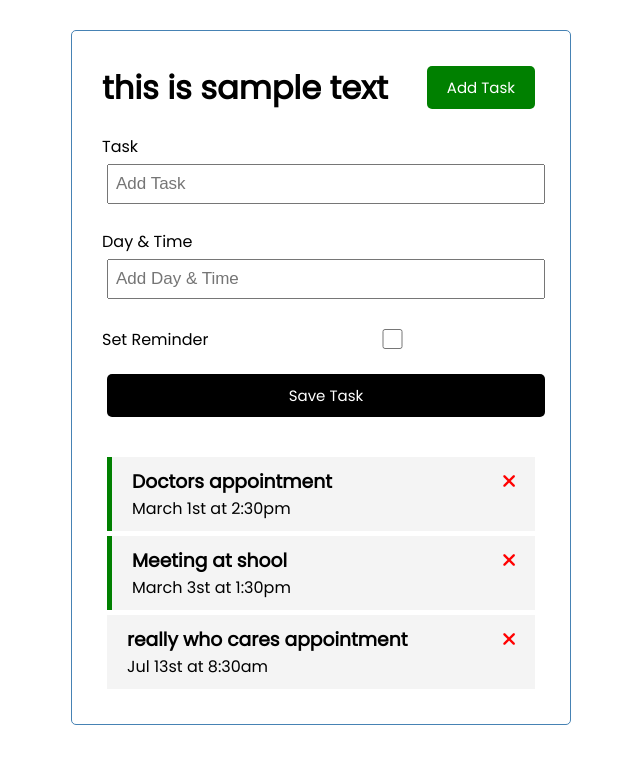
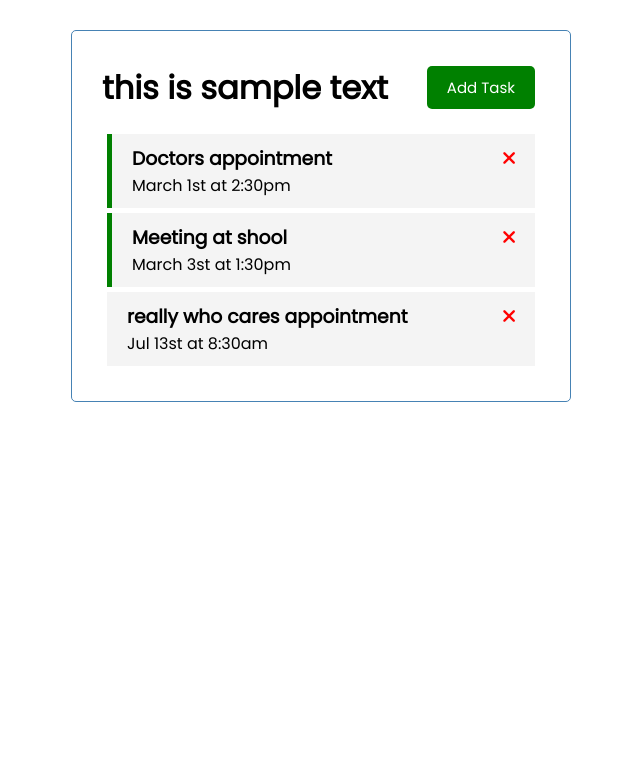
Before and after one commit to Tadesse-Alemayehu/Vue-tasks-manager, a Vue app: page / in a window 1280 px wide. Shown: the top 764 px of the page, without its empty margins (319-959 px from the left). Built offline with nearby package versions, Linux system fonts and the light colour scheme.

Commit message:
Build: for production

```diff
--- a/src/App.vue
+++ b/src/App.vue
@@ -1,7 +1,10 @@
 <template>
   <div class="container">
-    <Header title="this is sample text" />
-    <AddTask @add-task="addNewTask" />
+    <Header
+      @toggle-show-add-task="toggleShowAddTask"
+      title="this is sample text"
+    />
+    <AddTask v-show="showAddTask" @add-task="addNewTask" />
     <Tasks @toggle-task="toggleTask" @delete-task="deleteTask" :tasks="tasks" />
   </div>
 </template>
@@ -20,6 +23,7 @@ export default {
   data() {
     return {
       tasks: [],
+      showAddTask: false,
     };
   },
   emits: ["delete-task"],
@@ -34,8 +38,10 @@ export default {
       );
     },
     addNewTask(task) {
-      console.log(task);
       this.tasks.push({ ...task, id: Math.floor(Math.random() * 1000) });
+    },
+    toggleShowAddTask() {
+      this.showAddTask = !this.showAddTask;
     },
   },
   created() {
--- a/src/components/Header.vue
+++ b/src/components/Header.vue
@@ -1,7 +1,11 @@
 <template>
   <header>
     <h1>{{ title }}</h1>
-    <Button text="Add Task" color="green" />
+    <Button
+      @toggle-show-add-task="$emit('toggle-show-add-task')"
+      text="Add Task"
+      color="green"
+    />
   </header>
 </template>
 
@@ -9,6 +13,7 @@
 import Button from "./partials/Button.vue";
 export default {
   name: "HeaderElement",
+  emits: ["toggle-show-add-task"],
   props: {
     title: {
       type: String,
--- a/src/components/partials/AddTask.vue
+++ b/src/components/partials/AddTask.vue
@@ -12,7 +12,7 @@
     <div class="form-control">
       <label>Day & Time</label>
       <input
-        v-model="task.date"
+        v-model="task.day"
         type="text"
         name="day"
         placeholder="Add Day & Time"
@@ -35,7 +35,7 @@ export default {
     return {
       task: {
         text: "",
-        date: "",
+        day: "",
         reminder: false,
       },
     };
@@ -46,7 +46,7 @@ export default {
       this.$emit("add-task", this.task);
       this.task = {
         text: "",
-        date: "",
+        day: "",
         reminder: false,
       };
     },
--- a/src/components/partials/Button.vue
+++ b/src/components/partials/Button.vue
@@ -1,5 +1,9 @@
 <template>
-  <button @click="onClick()" class="btn" :style="`background-color: ${color}`">
+  <button
+    @click="$emit('toggle-show-add-task')"
+    class="btn"
+    :style="`background-color: ${color}`"
+  >
     {{ text }}
   </button>
 </template>
@@ -7,6 +11,7 @@
 <script>
 export default {
   name: "ButtonComp",
+  emits: ["toggle-show-add-task"],
   props: {
     text: {
       type: String,
@@ -16,10 +21,6 @@ export default {
       type: String,
     },
   },
-  methods: {
-    onClick() {
-      console.log("button clicked");
-    },
-  },
+  methods: {},
 };
 </script>
```
